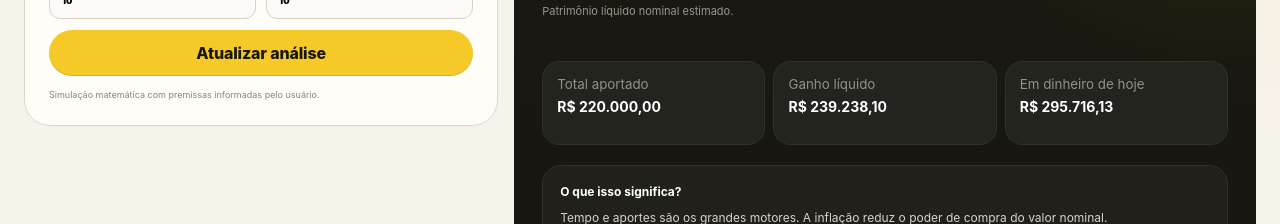
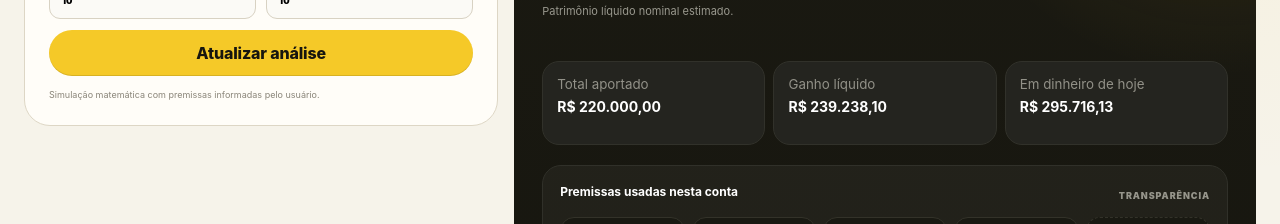
Before and after one commit to Lucashenrique1997/amarelo, a plain HTML site: page public/index.html in a window 1280 px wide. Both pictures are taken after a click on the button "Colocar na conta →". Shown: the part 576-800 px from the top of the page. Drawn offline with Linux system fonts and the light colour scheme.

Commit message:
feat: expose calculation assumptions in every result

```diff
--- a/public/index.html
+++ b/public/index.html
@@ -96,6 +96,9 @@ body{background:
 
 .decisionValue{text-align:right}.decisionActions{display:flex;justify-content:flex-end;gap:5px;margin-top:7px}.decisionActions button{border:1px solid var(--line);background:#fff;border-radius:999px;padding:6px 9px;font-size:8px;font-weight:850;cursor:pointer}.decisionActions button:hover{border-color:#b9ab78}.decisionRow{align-items:center}.decisionRow strong{font-size:13px}
 @media(max-width:760px){.decisionRow{grid-template-columns:1fr}.decisionValue{text-align:left}.decisionActions{justify-content:flex-start}}
+
+
+.assumptionBox{margin-top:14px}.assumptionList{display:flex;flex-wrap:wrap;gap:7px;margin-top:8px}.assumptionChip{min-width:120px;flex:1 1 120px;border:1px solid #333229;background:#191912;border-radius:14px;padding:10px}.assumptionChip small{display:block;color:#8f8e84;font-size:8px;line-height:1.25;margin-bottom:4px}.assumptionChip b{font-size:10px;color:#e6e3d8;font-weight:800}.advancedAssumption{border-style:dashed}
 
 </style>
 </head>
@@ -287,6 +290,7 @@ body{background:
         <div class="resultGuide"><div>RESPOSTA</div><div>DIRECIONADORES</div><div>BREAK-EVEN</div><div>E SE?</div></div>
         <div class="resultHero"><span>RESPOSTA DIRETA</span><h2 id="resultPrimary">Preencha os dados</h2><p id="resultSubtitle"></p></div>
         <div id="resultMetrics" class="metrics"></div>
+        <div id="assumptionBox" class="resultBox assumptionBox hidden"><div class="boxHead"><h3>Premissas usadas nesta conta</h3><span>TRANSPARÊNCIA</span></div><div id="assumptionList" class="assumptionList"></div></div>
         <div id="resultInsight" class="resultBox hidden"><div class="boxHead"><h3>O que isso significa?</h3></div><div id="insightText"></div></div>
         <div id="breakEvenBox" class="resultBox hidden"><div class="boxHead"><h3>Ponto de equilíbrio</h3><span>BREAK-EVEN</span></div><div id="breakEven"></div></div>
         <div id="sensitivityBox" class="resultBox hidden"><div class="boxHead"><h3>E se?</h3><span>SENSIBILIDADE</span></div><div id="sensitivity" class="sensitivity"></div></div>
@@ -403,7 +407,7 @@ function openTool(id){state.current=tools.find(t=>t.id===id);navigate('tool');op
 function openCurrentTool(){const t=state.current;$('toolTitle').textContent=t.title;$('toolDescription').textContent=t.desc;$('toolCategory').textContent=t.cat.toUpperCase();$('toolTier').textContent=t.tier==='decision'?'DECISÃO PRO':t.tier==='pro'?'PRO':'GRÁTIS';$('toolTier').className='tier '+t.tier;$('toolForm').innerHTML=buildForm(t.engine);$('methodology').textContent=method(t.engine);state.mode='simple';setMode('simple');updateFav();state.last=null;clearResult();let allowed=planAllows(t);$('paywall').classList.toggle('hidden',allowed);$('calculator').classList.toggle('hidden',!allowed);if(allowed)calculateTool()}
 function updateFav(){$('favoriteBtn').textContent=(isFav(state.current.id)?'★':'☆')+' Favoritar'}function toggleFavoriteCurrent(){toggleFav(state.current.id);updateFav()}
 function setMode(m){state.mode=m;$('simpleMode').classList.toggle('active',m==='simple');$('advancedMode').classList.toggle('active',m==='advanced');$('toolForm').classList.toggle('advanced',m==='advanced')}
-function clearResult(){$('resultPrimary').textContent='Calculando...';$('resultSubtitle').textContent='';$('resultMetrics').innerHTML='';['resultInsight','breakEvenBox','sensitivityBox','chartBox'].forEach(id=>$(id).classList.add('hidden'));$('nextTools').innerHTML=''}
+function clearResult(){$('resultPrimary').textContent='Calculando...';$('resultSubtitle').textContent='';$('resultMetrics').innerHTML='';['resultInsight','breakEvenBox','sensitivityBox','chartBox','assumptionBox'].forEach(id=>$(id).classList.add('hidden'));$('nextTools').innerHTML=''}
 function F(id,label,value,adv=false){return `<div class="field ${adv?'advancedField':''}"><label>${label}<input id="${id}" type="number" step="any" value="${value}"></label></div>`}
 function S(id,label,opts,adv=false){return `<div class="field ${adv?'advancedField':''}"><label>${label}<select id="${id}">${opts.map(o=>`<option value="${o[0]}">${o[1]}</option>`).join('')}</select></label></div>`}
 function G(title,html){return `<div class="groupTitle">${title}</div><div class="formGrid">${html}</div>`}
@@ -451,7 +455,8 @@ function fv(p,pmt,a,n){let m=monthly(a),b=p;for(let k=0;k<n;k++)b=b*(1+m)+pmt;re
 function taxLots(P,pmt,a,N){let m=monthly(a),gross=P*Math.pow(1+m,N),tax=(gross-P)*irDays(N*30);for(let k=0;k<N;k++){let age=N-1-k,end=pmt*Math.pow(1+m,age),gain=end-pmt;gross+=end;if(gain>0)tax+=gain*irDays(Math.max(1,age*30))}return{gross,tax,net:gross-tax,invested:P+pmt*N}}
 function solveRate(fn,target,lo=-.99,hi=3){for(let i=0;i<70;i++){let mid=(lo+hi)/2;if(fn(mid)>target)hi=mid;else lo=mid}return(lo+hi)/2}
 function metric(a,b){return `<div class="metric"><small>${a}</small><b>${b}</b></div>`}
-function setResult(primary,subtitle,metrics=[],insight='',be=null,sens=null,series=null,label=''){state.last={primary,subtitle,metrics,insight,be};$('resultPrimary').textContent=primary;$('resultSubtitle').textContent=subtitle;$('resultMetrics').innerHTML=metrics.map(x=>metric(x[0],x[1])).join('');if(insight){$('resultInsight').classList.remove('hidden');$('insightText').innerHTML=insight}else $('resultInsight').classList.add('hidden');if(be){$('breakEvenBox').classList.remove('hidden');$('breakEven').innerHTML=be}else $('breakEvenBox').classList.add('hidden');if(sens?.length){$('sensitivityBox').classList.remove('hidden');$('sensitivity').innerHTML=sens.map(x=>`<div class="sens"><small>${x[0]}</small><b>${x[1]}</b></div>`).join('')}else $('sensitivityBox').classList.add('hidden');if(series?.length){$('chartBox').classList.remove('hidden');$('chartLabel').textContent=label;drawChart(series)}else $('chartBox').classList.add('hidden');renderNext()}
+function renderAssumptions(){let items=[...document.querySelectorAll('#toolForm .field')].map(w=>{let el=w.querySelector('input,select'),label=w.querySelector('label');if(!el||!label)return null;let name=[...label.childNodes].filter(n=>n.nodeType===3).map(n=>n.textContent).join(' ').trim()||el.id;let value=el.tagName==='SELECT'?(el.options[el.selectedIndex]?.text||el.value):el.value;return{name,value,advanced:w.classList.contains('advancedField')}}).filter(Boolean);if(!items.length){$('assumptionBox').classList.add('hidden');return}$('assumptionList').innerHTML=items.map(x=>`<div class="assumptionChip ${x.advanced?'advancedAssumption':''}"><small>${x.name}</small><b>${x.value}</b></div>`).join('');$('assumptionBox').classList.remove('hidden')}
+function setResult(primary,subtitle,metrics=[],insight='',be=null,sens=null,series=null,label=''){state.last={primary,subtitle,metrics,insight,be};renderAssumptions();$('resultPrimary').textContent=primary;$('resultSubtitle').textContent=subtitle;$('resultMetrics').innerHTML=metrics.map(x=>metric(x[0],x[1])).join('');if(insight){$('resultInsight').classList.remove('hidden');$('insightText').innerHTML=insight}else $('resultInsight').classList.add('hidden');if(be){$('breakEvenBox').classList.remove('hidden');$('breakEven').innerHTML=be}else $('breakEvenBox').classList.add('hidden');if(sens?.length){$('sensitivityBox').classList.remove('hidden');$('sensitivity').innerHTML=sens.map(x=>`<div class="sens"><small>${x[0]}</small><b>${x[1]}</b></div>`).join('')}else $('sensitivityBox').classList.add('hidden');if(series?.length){$('chartBox').classList.remove('hidden');$('chartLabel').textContent=label;drawChart(series)}else $('chartBox').classList.add('hidden');renderNext()}
 function drawChart(series){const w=720,h=220,pad=28,all=series.flatMap(s=>s.data.map(x=>x.y)),min=Math.min(0,...all),max=Math.max(...all,1),span=max-min||1,colors=['#f3c62e','#7ed3af','#8fb5ff','#ff9a82'],maxLen=Math.max(...series.map(s=>s.data.length)),sx=i=>pad+(w-2*pad)*(maxLen<=1?0:i/(maxLen-1)),sy=y=>h-pad-(h-2*pad)*((y-min)/span);let grid='';for(let k=0;k<5;k++){let y=pad+(h-2*pad)*k/4;grid+=`<line x1="${pad}" y1="${y}" x2="${w-pad}" y2="${y}" stroke="#303029" stroke-width="1"/>`}let paths=series.map((s,si)=>`<path d="${s.data.map((p,i)=>(i?'L':'M')+sx(i)+' '+sy(p.y)).join(' ')}" fill="none" stroke="${colors[si%colors.length]}" stroke-width="3" stroke-linecap="round"/>`).join('');$('chart').innerHTML=`<svg viewBox="0 0 ${w} ${h}" preserveAspectRatio="none">${grid}${paths}</svg>`;$('legend').innerHTML=series.map((s,i)=>`<span><i style="background:${colors[i%colors.length]}"></i>${s.name}</span>`).join('')}
 function renderNext(){let map={'financiamento-consorcio':['comprar-alugar','amortizar-investir'],'comprar-alugar':['financiamento-consorcio','amortizar-investir'],'amortizar-investir':['renda-fixa','meta-financeira'],'renda-fixa':['gross-up','meta-financeira'],'gross-up':['renda-fixa'],'aposentadoria':['viver-renda','meta-financeira'],'reserva':['quanto-rende'],'salario-liquido':['reserva','quanto-guardar']};let ids=map[state.current.id]||[];$('nextTools').innerHTML=ids.length?'<h4>Próximas análises relacionadas</h4>'+ids.map(id=>{let t=tools.find(x=>x.id===id);return t?`<button onclick="openTool('${id}')">${t.title} →</button>`:''}).join(''):''}
 function calculateTool(){const e=state.current.engine;try{
```
